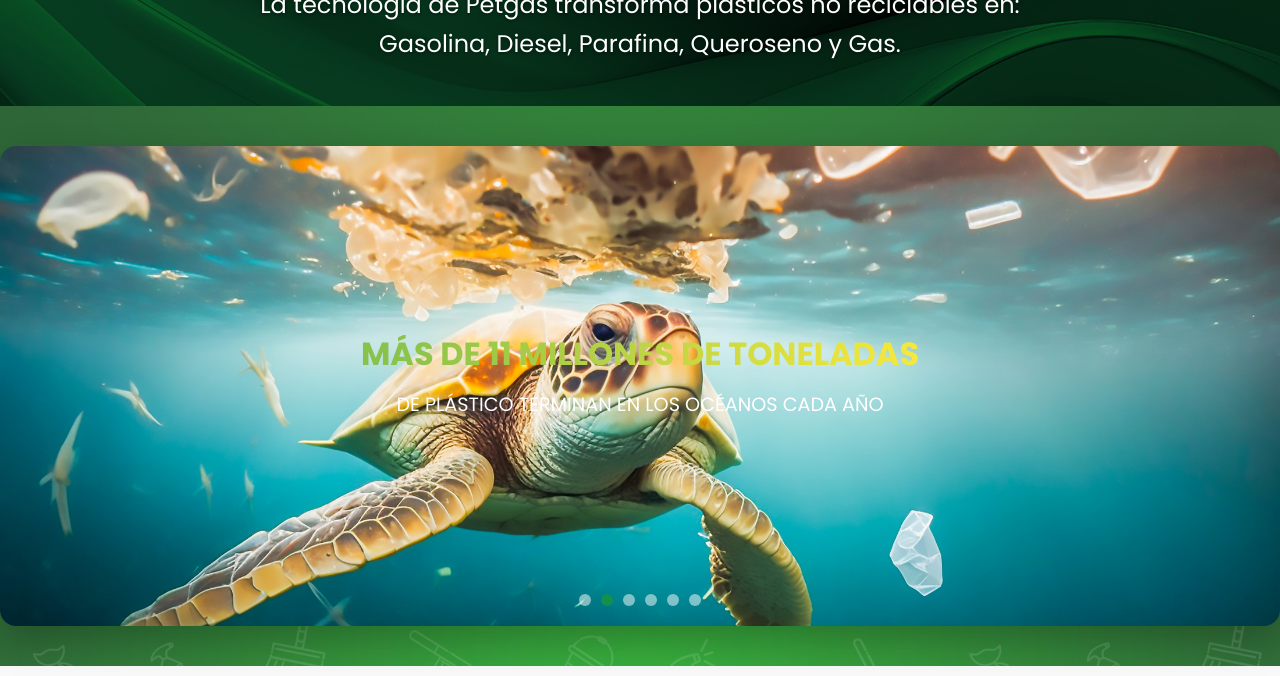
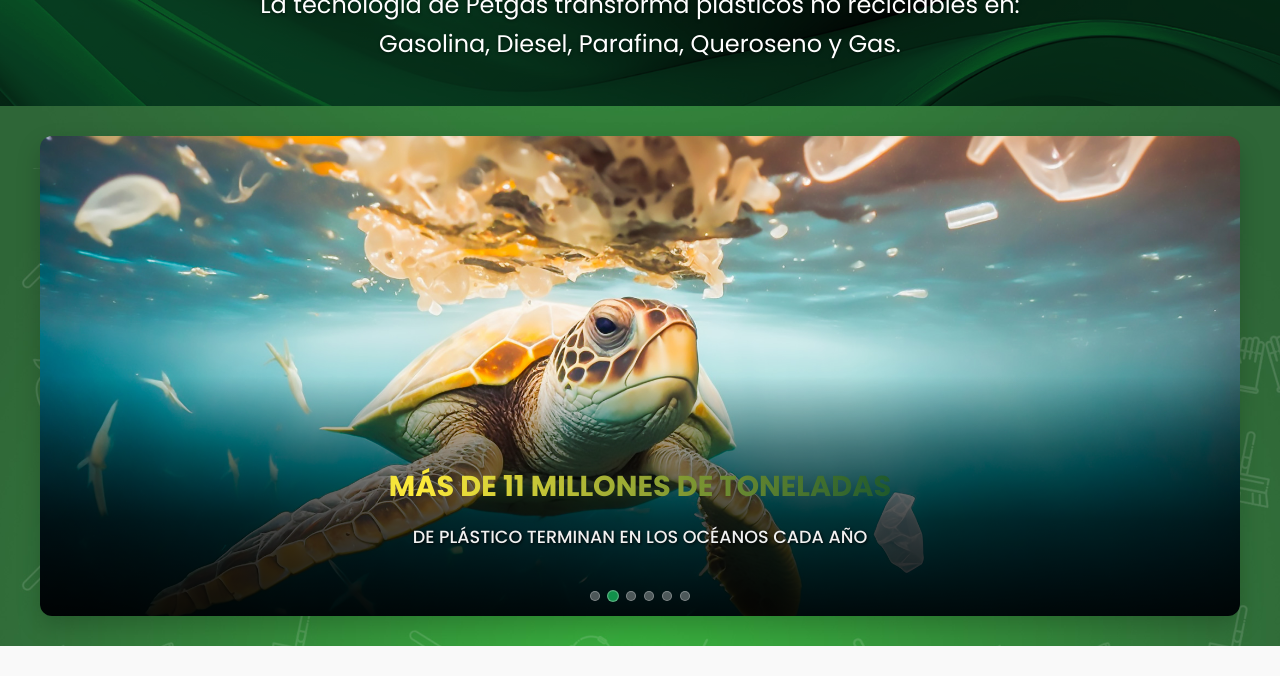
Before and after one commit to nfts2030/petgasmexicov2, a React (Vite) app: page / in a window 1280 px wide. Shown: the part 820-1496 px from the top of the page. Built offline with nearby package versions, Linux system fonts and the light colour scheme.

Commit message:
Mejora en el slider: ajuste de posición de textos y efectos visuales

```diff
--- a/src/components/home/StatisticsSection.tsx
+++ b/src/components/home/StatisticsSection.tsx
@@ -1,5 +1,12 @@
 import React, { useState, useEffect, useRef, useCallback, useMemo } from 'react';
 import styled, { keyframes } from 'styled-components';
+
+// Animación de gradiente para el texto
+const gradientAnimation = keyframes`
+  0% { background-position: 0% 50%; }
+  50% { background-position: 100% 50%; }
+  100% { background-position: 0% 50%; }
+`;
 
 // Types
 interface Statistic {
@@ -38,6 +45,101 @@ const StatisticSlide = styled.div<{ isActive: boolean }>`
   transform: ${props => props.isActive ? 'scale(1)' : 'scale(0.98)'};
   transition: all 0.6s cubic-bezier(0.4, 0, 0.2, 1);
   will-change: transform, opacity;
+  overflow: hidden;
+  display: flex;
+  align-items: center;
+  justify-content: center;
+
+  /* Asegurar que la imagen ocupe todo el espacio disponible */
+  & > div {
+    width: 100%;
+    height: 100%;
+    display: flex;
+    flex-direction: column;
+    justify-content: flex-end; /* Alinea el contenido al final (abajo) */
+    align-items: center;
+    text-align: center;
+    padding: 20px 20px 40px; /* Más espacio en la parte inferior */
+    background-size: cover;
+    background-position: center;
+    background-repeat: no-repeat;
+    position: relative;
+  }
+
+  /* Fondo oscuro solo para el texto, posicionado más abajo */
+  & > div::after {
+    content: '';
+    position: absolute;
+    bottom: 0;
+    left: 0;
+    right: 0;
+    height: 50%;
+    background: linear-gradient(
+      to top,
+      rgba(0, 0, 0, 0.9) 0%,
+      rgba(0, 0, 0, 0.7) 40%,
+      rgba(0, 0, 0, 0.4) 70%,
+      transparent 100%
+    );
+    z-index: 1;
+  }
+
+  h2, p {
+    position: relative;
+    z-index: 2;
+    text-shadow: 1px 1px 4px rgba(0, 0, 0, 0.9);
+    max-width: 90%;
+    margin-left: auto;
+    margin-right: auto;
+    text-align: center;
+    padding: 0 15px;
+  }
+
+  h2 {
+    font-size: 1.8rem;
+    margin-bottom: 0.8rem;
+    line-height: 1.3;
+    font-weight: 800;
+    background: linear-gradient(90deg, #0a4b2a, #ffeb3b, #0a4b2a);
+    background-size: 200% auto;
+    -webkit-background-clip: text;
+    -webkit-text-fill-color: transparent;
+    animation: ${gradientAnimation} 5s ease infinite;
+    display: inline-block;
+    padding: 0 10px 5px;
+    text-shadow: none;
+    margin-top: 20px; /* Espacio superior para separar del borde */
+
+    @media (max-width: 768px) {
+      font-size: 1.5rem;
+      margin-bottom: 0.8rem;
+    }
+
+    @media (max-width: 480px) {
+      font-size: 1.3rem;
+      margin-bottom: 0.6rem;
+    }
+  }
+
+  p {
+    font-size: 1.1rem;
+    line-height: 1.5;
+    margin-bottom: 1rem;
+    color: #f0f0f0;
+    font-weight: 500;
+    text-shadow: 1px 1px 3px rgba(0, 0, 0, 0.9);
+    padding: 0 10px 10px;
+
+    @media (max-width: 768px) {
+      font-size: 1rem;
+      margin-bottom: 1rem;
+    }
+
+    @media (max-width: 480px) {
+      font-size: 0.9rem;
+      margin-bottom: 0.8rem;
+    }
+  }
 `;
 
 
@@ -46,18 +148,28 @@ const StatisticSlide = styled.div<{ isActive: boolean }>`
 const SliderContainer = styled.div`
   width: 100%;
   height: 60vh;
-  min-height: 300px;
-  max-height: 500px;
+  min-height: 400px; /* Aumentado para mejor visualización en móviles */
+  max-height: 600px;
   position: relative;
   overflow: hidden;
-  border-radius: 16px;
-  box-shadow: 0 15px 35px rgba(0, 0, 0, 0.25);
-  margin: 40px 0;
+  border-radius: 12px;
+  box-shadow: 0 10px 25px rgba(0, 0, 0, 0.2);
+  margin: 30px auto;
   touch-action: pan-y;
   opacity: 0;
   transform: translateY(20px);
   transition: opacity 0.6s ease-out, transform 0.6s ease-out, box-shadow 0.3s ease;
   will-change: transform, opacity;
+  max-width: 1200px; /* Añadido para limitar el ancho máximo */
+
+  /* Estilos específicos para iPhone */
+  @supports (-webkit-touch-callout: none) {
+    height: 60vh;
+    min-height: 420px;
+    border-radius: 0;
+    margin: 20px 0;
+    box-shadow: none;
+  }
 
   &.animate-slide-in {
     opacity: 1;
@@ -65,56 +177,73 @@ const SliderContainer = styled.div`
   }
 
   &:hover {
-    box-shadow: 0 20px 45px rgba(0, 0, 0, 0.3);
+    box-shadow: 0 15px 35px rgba(0, 0, 0, 0.25);
     animation: ${subtlePulse} 3s ease-in-out infinite;
+  }
+
+  @media (max-width: 768px) {
+    height: 55vh;
+    min-height: 450px;
+    margin: 20px 0;
+    border-radius: 0;
+    box-shadow: none;
+  }
+
+  @media (max-width: 480px) {
+    height: 50vh;
+    min-height: 400px;
   }
 `;
 
 const StatisticsSection: React.FC = () => {
-  // Image paths
-  const fdobotellasslider = '/img/11/fdobotellasslider.jpg';
-  const tortugaplastico = '/img/03/tortugaplastico1.jpg';
-  const fdoplastijuguetes = '/img/04/fdoplastijuguetes.jpg';
-  const microplastics = '/img/03/microplastics1.jpg';
+  // Image paths - Usando las imágenes correctas sin repeticiones
+  const sliderImages = [
+    '/img/11/fdobotellasslider.jpg',
+    '/img/03/tortugaplastico1.jpg',
+    '/img/04/fdoplastijuguetes.jpg',
+    '/img/03/microplastics1.jpg',
+    '/img/04/fdoverdeiconos.jpg',
+    '/img/Planta4k-2r.jpeg'
+  ];
 
   const statisticsData: Statistic[] = useMemo(() => [
     {
       id: 1,
       title: "MENOS DEL 10% DEL PLÁSTICO",
       description: "SE RECICLA A NIVEL GLOBAL SEGÚN LA OCDE",
-      image: fdobotellasslider
+      image: sliderImages[0] // fdobotellasslider.jpg
     },
     {
       id: 2,
       title: "MÁS DE 11 MILLONES DE TONELADAS",
       description: "DE PLÁSTICO TERMINAN EN LOS OCÉANOS CADA AÑO",
-      image: tortugaplastico
+      image: sliderImages[1] // tortugaplastico1.jpg
     },
     {
       id: 3,
       title: "MÁS DE 400 AÑOS",
       description: "PUEDE TARDAR UNA BOTELLA DE PLÁSTICO EN DEGRADARSE",
-      image: fdoplastijuguetes
+      image: sliderImages[2] // fdoplastijuguetes.jpg
     },
     {
       id: 4,
-      title: "MÁS DE 1 MILLÓN DE AVES MARINAS",
-      description: "MUEREN CADA AÑO POR INGESTA DE PLÁSTICOS",
-      image: microplastics
+      title: "EL 80% DE LA BASURA MARINA",
+      description: "PROVIENE DE FUENTES TERRESTRES, PRINCIPALMENTE PLÁSTICOS",
+      image: sliderImages[3] // microplastics1.jpg
     },
     {
       id: 5,
-      title: "EL 80% DE LA BASURA MARINA",
-      description: "PROVIENE DE FUENTES TERRESTRES, PRINCIPALMENTE PLÁSTICOS",
-      image: microplastics
+      title: "PARA 2050 HABRÁ MÁS PLÁSTICO",
+      description: "QUE PECES EN EL MAR (EN PESO) SEGÚN LA ONU",
+      image: sliderImages[4] // fdoverdeiconos.jpg
     },
     {
       id: 6,
-      title: "PARA 2050 HABRÁ MÁS PLÁSTICO",
-      description: "QUE PECES EN EL MAR (EN PESO) SEGÚN LA ONU",
-      image: tortugaplastico
+      title: "ENERGÍA LIMPIA DE RESIDUOS",
+      description: "TRANSFORMAMOS PLÁSTICOS EN COMBUSTIBLES SOSTENIBLES",
+      image: sliderImages[5] // Planta4k-2r.jpeg
     }
-  ], [fdobotellasslider, tortugaplastico, fdoplastijuguetes, microplastics]);
+  ], [sliderImages]);
 
   const [currentSlide, setCurrentSlide] = useState<number>(0);
   const [isHovered, setIsHovered] = useState<boolean>(false);
@@ -239,21 +368,10 @@ const StatisticsSection: React.FC = () => {
             <div
               style={{
                 backgroundImage: `url(${stat.image})`,
-                backgroundSize: 'cover',
-                backgroundPosition: 'center',
-                width: '100%',
-                height: '100%',
-                display: 'flex',
-                flexDirection: 'column',
-                justifyContent: 'center',
-                alignItems: 'center',
-                color: 'white',
-                textAlign: 'center',
-                padding: '20px',
               }}
             >
-              <h2 style={{ fontSize: '2rem', marginBottom: '1rem' }}>{stat.title}</h2>
-              <p style={{ fontSize: '1.2rem', maxWidth: '800px' }}>{stat.description}</p>
+              <h2>{stat.title}</h2>
+              <p>{stat.description}</p>
             </div>
           </StatisticSlide>
         ))}
@@ -261,26 +379,32 @@ const StatisticsSection: React.FC = () => {
 
       <div style={{
         position: 'absolute',
-        bottom: '20px',
+        bottom: '15px',
         left: '50%',
         transform: 'translateX(-50%)',
         display: 'flex',
-        gap: '10px',
-        zIndex: 10
+        gap: '8px',
+        zIndex: 10,
+        flexWrap: 'wrap',
+        justifyContent: 'center',
+        padding: '0 10px',
+        maxWidth: '100%'
       }}>
         {statisticsData.map((_, index) => (
           <button
             key={index}
             onClick={() => goToSlide(index)}
             style={{
-              width: '12px',
-              height: '12px',
+              width: '10px',
+              height: '10px',
               borderRadius: '50%',
-              border: 'none',
-              backgroundColor: index === currentSlide ? '#11914b' : 'rgba(255, 255, 255, 0.5)',
+              border: '1px solid rgba(255, 255, 255, 0.3)',
+              backgroundColor: index === currentSlide ? '#11914b' : 'rgba(255, 255, 255, 0.3)',
               cursor: 'pointer',
               padding: 0,
-              transition: 'background-color 0.3s ease',
+              transition: 'all 0.3s ease',
+              flexShrink: 0,
+              transform: index === currentSlide ? 'scale(1.2)' : 'scale(1)',
             }}
             aria-label={`Ir a la diapositiva ${index + 1}`}
           />
```
